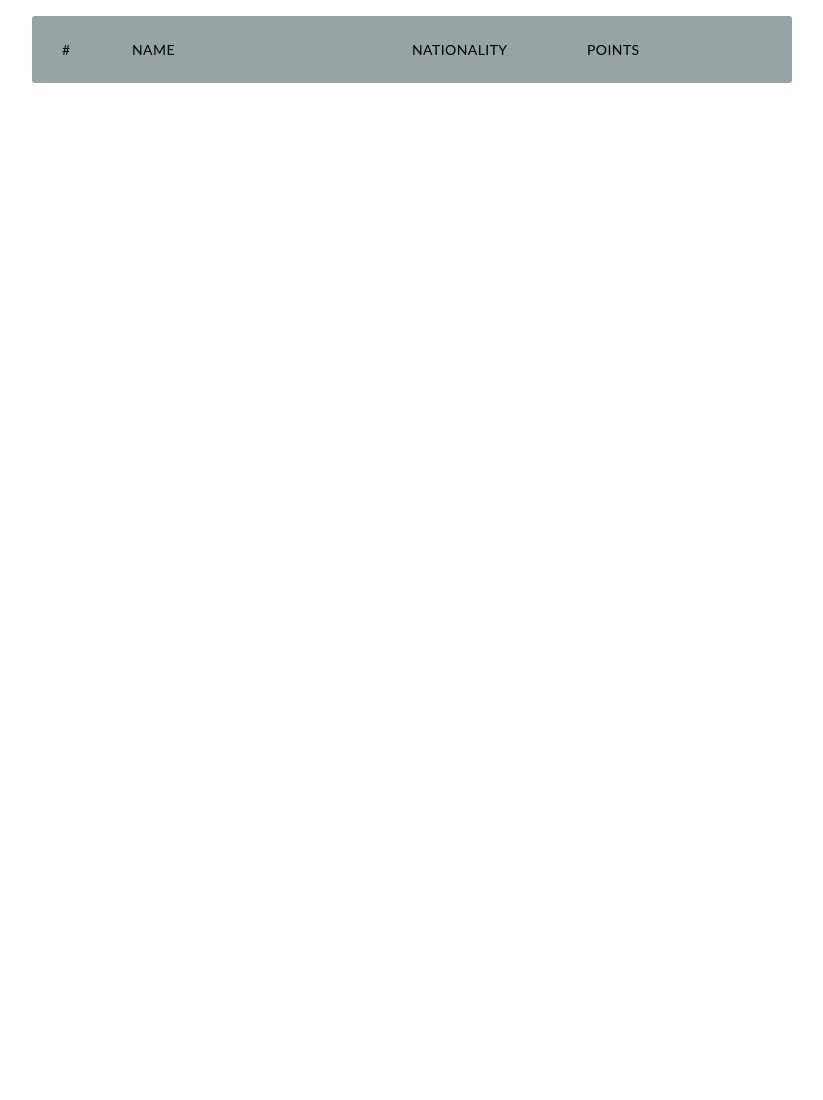
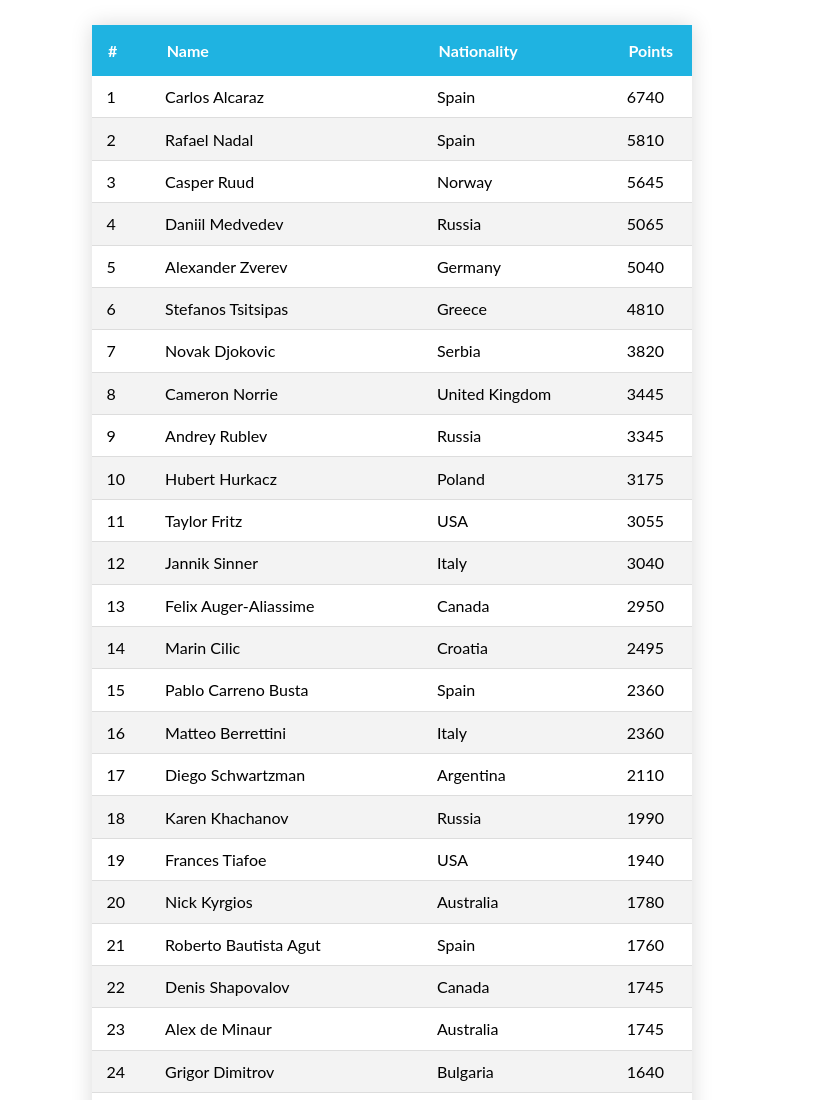
Before and after one commit to xoxkoo/RankingsAPI, a plain HTML site: page index.html in a window 1280 px wide. Shown: the top 1100 px of the page, without its empty margins (248-1071 px from the left). Before the commit the page ends 800 px from the top, so only its background shows below. Drawn offline with nearby package versions, Linux system fonts and the light colour scheme; no server answers.

Commit message:
design improvement, append on scroll

```diff
--- a/index.html
+++ b/index.html
@@ -13,20 +13,19 @@
 <body>
 
 	<div class="container">
-		<ul class="responsive-table">
-			<li class="table-header">
-				<div class="col col-1">#</div>
-				<div class="col col-2">Name</div>
-				<div class="col col-3">Nationality</div>
-				<div class="col col-4">Points</div>
-			</li>
-
-		</ul>
+		<table id="rankings_table">
+			<thead>
+				<tr>
+					<th>#</th>
+					<th>Name</th>
+					<th>Nationality</th>
+					<th>Points</th>
+				</tr>
+			</thead>
+			<tbody id="rankings_table_body"></tbody>
+		</table>
 	</div>
 
-	<style>
-
-	</style>
 
 </body>
 </html>
--- a/script.js
+++ b/script.js
@@ -1,5 +1,4 @@
 import json from "./json.js";
-const file = json
 
 const options = {
   method: 'GET',
@@ -10,26 +9,50 @@ const options = {
   }
 };
 
-axios.request(options).then(function (response) {
-	handleData(response.data)
-}).catch(function (error) {
-	console.error(error);
-});
+// axios.request(options).then(function (response) {
+// 	handleData(response.data)
+// }).catch(function (error) {
+// 	console.error(error);
+// });
 
-function handleData(response) {
-	const table = document.querySelector('.responsive-table')
+handleData(json)
 
-	for (let index = 0; index < 10; index++) {
+window.addEventListener('scroll', function (event) {
+	const tableHeight = document.getElementById('rankings_table').offsetHeight
+	if (window.scrollY + window.innerHeight >= tableHeight - (tableHeight * 0.25)) {
+		handleData(json, document.getElementById('rankings_table_body').childNodes.length, document.getElementById('rankings_table_body').childNodes.length + 100)
+	}
+
+})
+console.log();
+
+function handleData(response, start = 0, end = 100) {
+	const tableBody = document.getElementById('rankings_table_body')
+
+	for (let index = start; index < end; index++) {
 		const player = response.rankings[index];
-
-		const row = `
-				<li class="table-row">
-					<div class="col col-1" data-label="#">${index+1}</div>
-					<div class="col col-2" data-label="Name">${player.rowName}</div>
-					<div class="col col-3" data-label="Nationality">${player.team.country.name}</div>
-					<div class="col col-4" data-label="Points">${player.points}</div>
-				</li>`
-		table.innerHTML += row
+		if (player) {
+			const items = [index+1, player.rowName, player.team.country.name, player.points]
+			tableBody.appendChild(createRow(items))
+		}
 
 	}
 }
+
+function createRow(items) {
+	const row = document.createElement('tr')
+	let cell = ''
+	let textNode = ''
+
+	for (let i = 0; i < items.length; i++) {
+		const element = items[i]
+
+		cell = document.createElement("td")
+		textNode = document.createTextNode(element)
+
+		cell.appendChild(textNode);
+		row.appendChild(cell);
+	}
+
+	return row
+}
--- a/style.scss
+++ b/style.scss
@@ -1,76 +1,51 @@
+$color_primary: #1fb3e1;
+
 body {
   font-family: 'lato', sans-serif;
 }
-.container {
-  max-width: 800px;
-  margin-left: auto;
-  margin-right: auto;
-  padding-left: 10px;
-  padding-right: 10px;
+
+#rankings_table {
+	width: 100%;
+	border-collapse: collapse;
+	margin: 25px auto;
+	font-size: 0.75r	em;
+	box-shadow: 0 0 20px rgba(0, 0, 0, 0.15);
+	max-width: 600px;
+
+	 & thead tr{
+		background-color: $color_primary;
+		color: #ffffff;
+		text-align: left;
+	 }
+
+	 & th {
+		padding: 1em;
+	 }
+	 & td {
+		padding: .7em .9em;
+	 }
+
+	 & tbody tr {
+    	border-bottom: thin solid #dddddd;
+	}
+
+	& tbody tr:nth-of-type(even) {
+    	background-color: #f3f3f3;
+	}
+
+	& tbody tr:last-of-type {
+    	border-bottom: 2px solid $color_primary;
+	}
 }
 
-h2 {
-  font-size: 26px;
-  margin: 20px 0;
-  text-align: center;
-  small {
-    font-size: 0.5em;
-  }
+@media (min-width: 500px) {
+	#rankings_table {
+		font-size: .9rem;
+	}
 }
 
-.responsive-table {
-  li {
-    border-radius: 3px;
-    padding: 25px 30px;
-    display: flex;
-    justify-content: space-between;
-    margin-bottom: 15px;
-  }
-  .table-header {
-    background-color: #95A5A6;
-    font-size: 14px;
-    text-transform: uppercase;
-    letter-spacing: 0.03em;
-  }
-  .table-row {
-    background-color: #ffffff;
-    box-shadow: 0px 0px 9px 0px rgba(0,0,0,0.1);
-  }
-  .col-1 {
-    flex-basis: 10%;
-  }
-  .col-2 {
-    flex-basis: 40%;
-  }
-  .col-3 {
-    flex-basis: 25%;
-  }
-  .col-4 {
-    flex-basis: 25%;
-  }
-
-  @media all and (max-width: 767px) {
-    .table-header {
-      display: none;
-    }
-    li {
-      display: block;
-    }
-    .col {
-
-      flex-basis: 100%;
-
-    }
-    .col {
-      display: flex;
-      padding: 10px 0;
-      &:before {
-        color: #6C7A89;
-        padding-right: 10px;
-        content: attr(data-label);
-        flex-basis: 50%;
-        text-align: right;
-      }
-    }
-  }
+@media (min-width: 750px) {
+	#rankings_table {
+		font-size: 1rem;
+	}
 }
```
Also changed, not shown: style.min.css.
